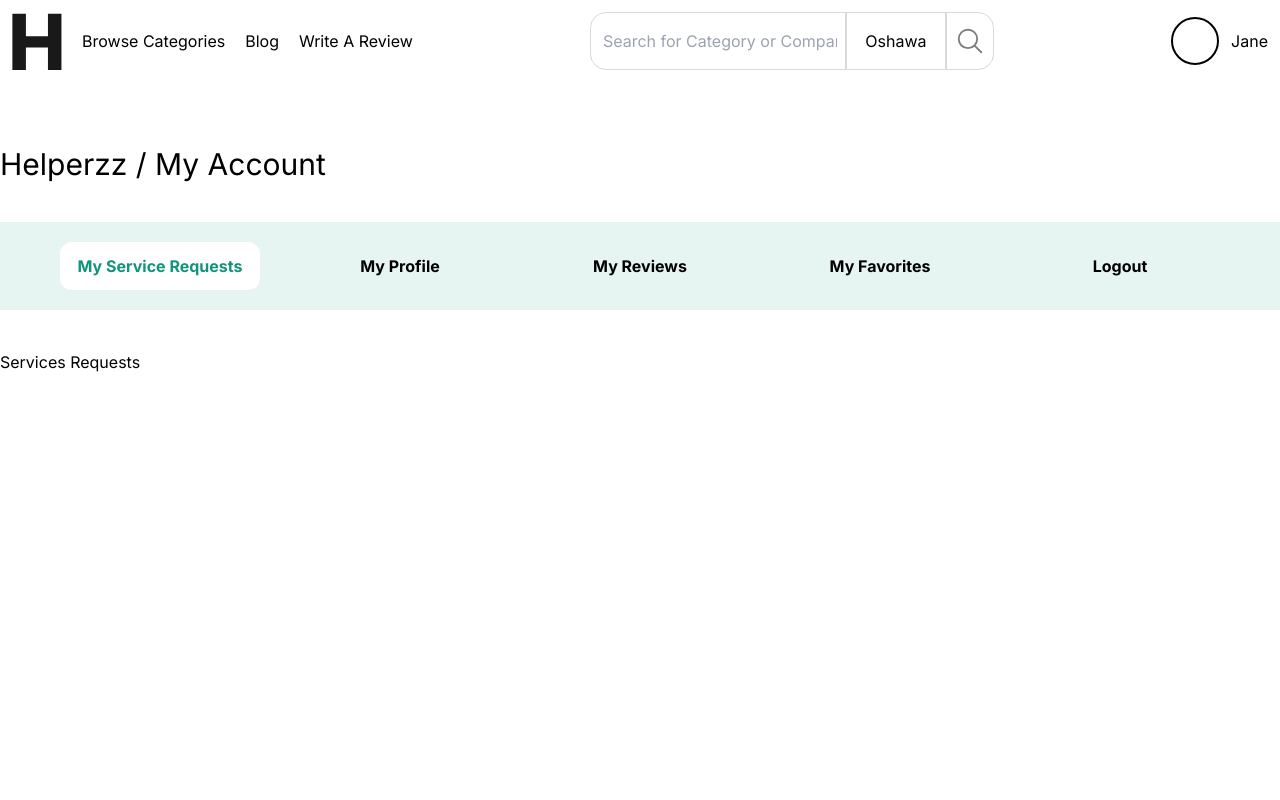
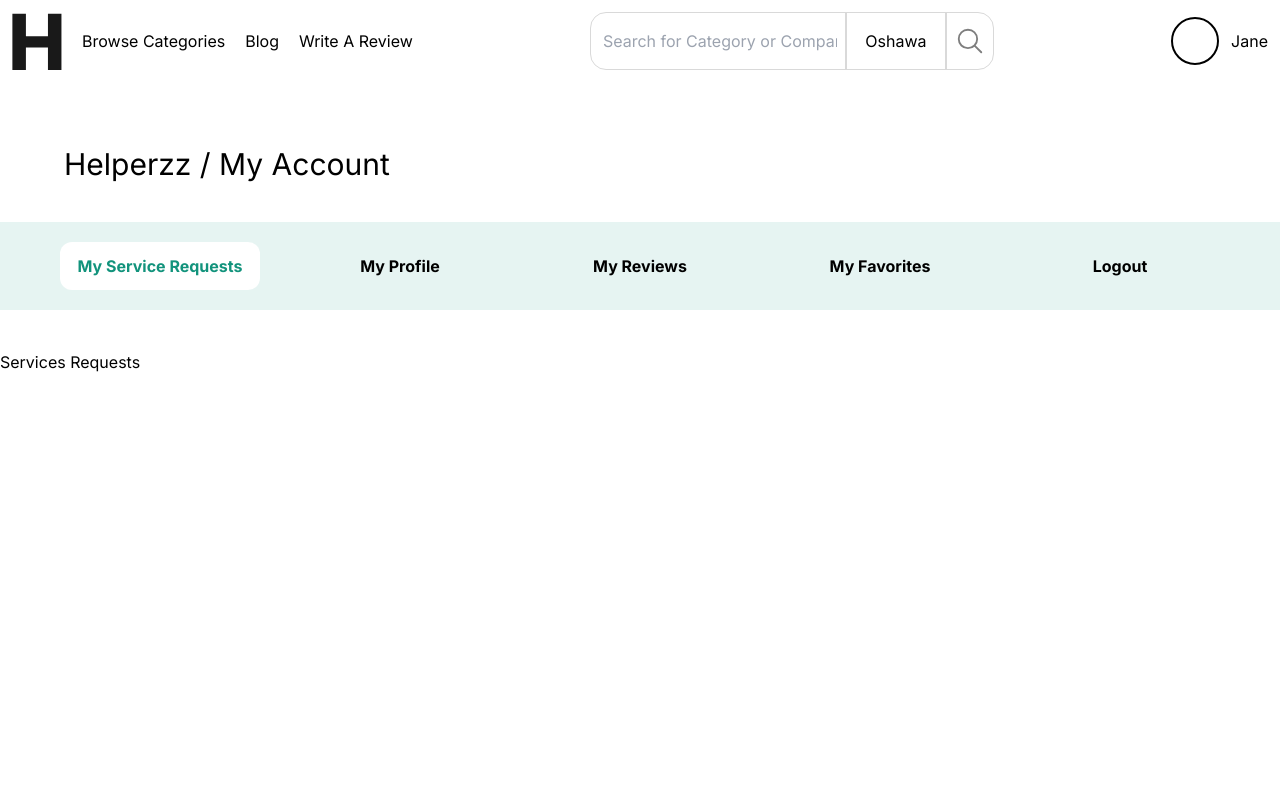
Before and after one commit to KaleabKindu/helperzz-service-requests, a Next.js app: page / in a window 1280 px wide. Shown: the top 800 px of the page. Built offline with nearby package versions, Linux system fonts and the light colour scheme.

Commit message:
fix deployment error

```diff
--- a/package.json
+++ b/package.json
@@ -9,6 +9,7 @@
     "lint": "next lint"
   },
   "dependencies": {
+    "@headlessui/react": "^1.7.18",
     "classnames": "^2.5.1",
     "next": "14.1.4",
     "react": "^18",
--- a/src/app/page.js
+++ b/src/app/page.js
@@ -32,7 +32,7 @@
 export default function Home() {
   return (
     <div className="flex flex-col gap-10">
-      <h2 className="font-normal text-3xl">Helperzz / My Account</h2>
+      <h2 className="font-normal text-3xl ml-16">Helperzz / My Account</h2>
       <Tab.Group>
         <Tab.List className="flex justify-center gap-10 py-5 bg-[#12937C] bg-opacity-10">
           {data.map(({ label }, index) => (
```
Also changed, not shown: 1 other file (tests, documents, lock files or other folders).
